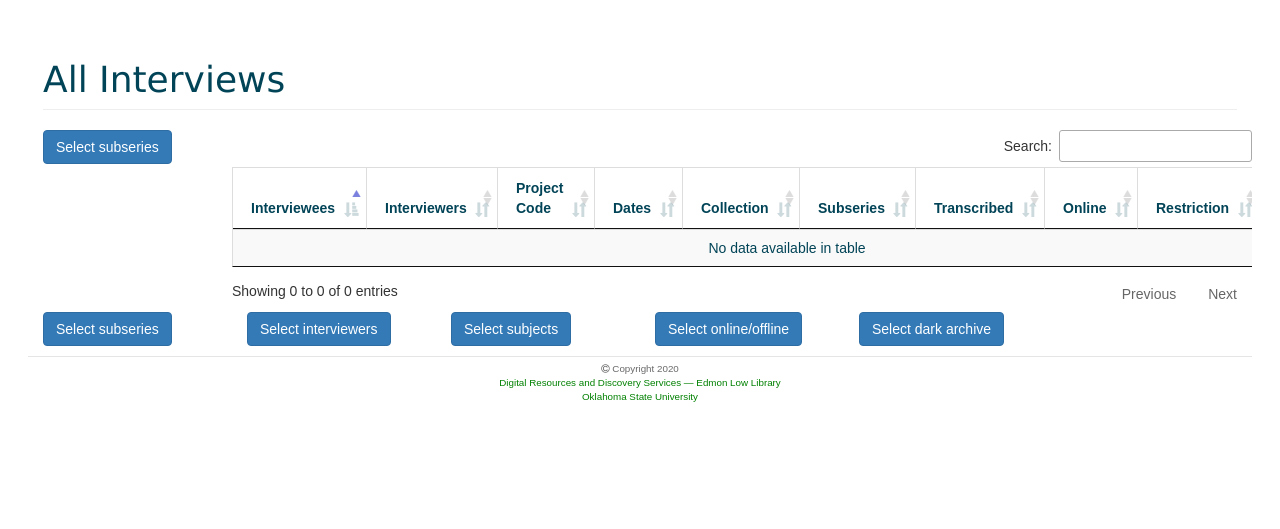
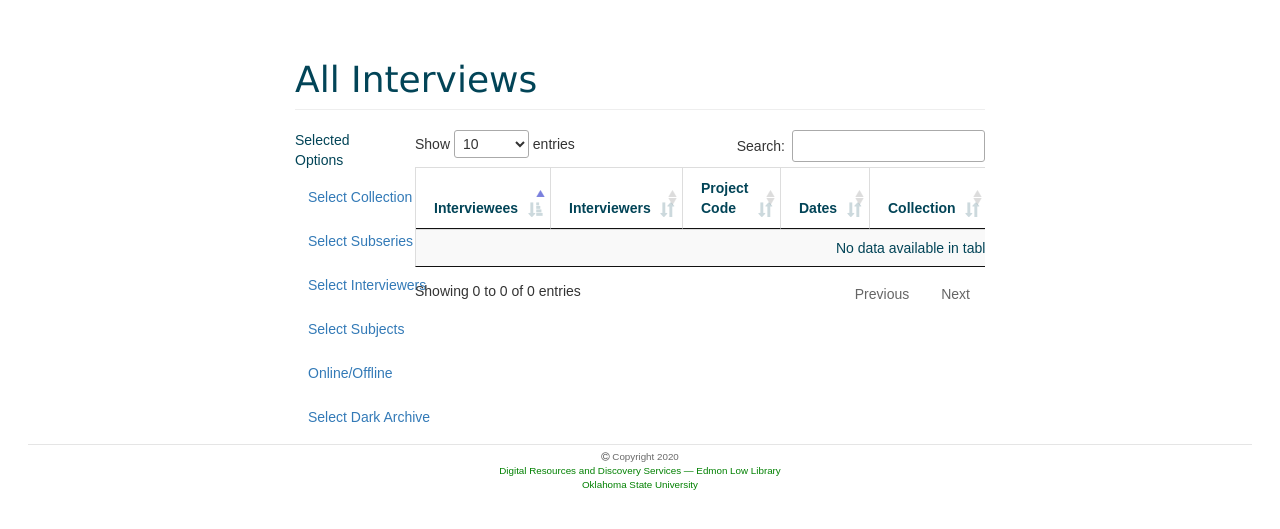
Before and after one commit to okstate-library/oralhistory-workflow-cms, a Spring Boot app: page /browse in a window 1280 px wide. Shown: the part 52-581 px from the top of the page. Run offline with Spring Boot 4, Linux system fonts and the light colour scheme; the visitor is signed in with stand-in values (Sample User, id 1); data that the repository does not hold is empty; some of the project's set-up classes (security, data sources, template engines, error pages and the like) are left out, and stand-ins take their place; database files in the repository are not loaded; some libraries are stand-ins or nearby versions.

Commit message:
browse page features added and bug fixes.

```diff
--- a/src/main/java/com/okstatelibrary/oralhistoryworkflowcms/controller/CollectionController.java
+++ b/src/main/java/com/okstatelibrary/oralhistoryworkflowcms/controller/CollectionController.java
@@ -128,7 +128,7 @@ public class CollectionController extends MainController {
 	@PostMapping("/delete")
 	public String delete(@ModelAttribute("collection") Collection collection, Model model) {
 
-		List<Transcription> transcriptions = trancriptionService.findAll(collection.getId() + "");
+		List<Transcription> transcriptions = trancriptionService.findByCollectinoId(collection.getId());
 
 		if (transcriptions != null && transcriptions.size() > 0) {
 
--- a/src/main/java/com/okstatelibrary/oralhistoryworkflowcms/controller/TranscriptionController.java
+++ b/src/main/java/com/okstatelibrary/oralhistoryworkflowcms/controller/TranscriptionController.java
@@ -114,7 +114,7 @@ public class TranscriptionController extends MainController {
 
 		model.addAttribute("user", user);
 
-		model.addAttribute("transciprtionCount", transcriptionService.findAll(true).size());
+		model.addAttribute("transciprtionCount", transcriptionService.findAll(false).size());
 		// .filter(u->u.getTranscriptStatus() == 1)
 		// .collect(Collectors.toList());
 
@@ -139,18 +139,20 @@ public class TranscriptionController extends MainController {
 
 		model.addAttribute("transcriptions", transcriptionService.findAll());
 
+		this.messageSetup(model);
+
 		return "browse";
 	}
 
 	@RequestMapping(value = "/browse/data", method = RequestMethod.GET)
-	public @ResponseBody List<Transcription> browseData(@RequestParam(required = false) String collectionoptions)
-			throws JsonProcessingException {
+	public @ResponseBody List<Transcription> browseData(@RequestParam(required = false) String collectionoptions,
+			@RequestParam(required = false) String subseriesoptions) throws JsonProcessingException {
 
 		List<Transcription> transcriptions = null;
 
 		if (StringUtil.isNotNullOrEmpty(collectionoptions)) {
 
-			transcriptions = transcriptionService.findAll(collectionoptions);
+			transcriptions = transcriptionService.findAll(collectionoptions, subseriesoptions);
 		} else {
 			transcriptions = transcriptionService.findAll();
 		}
@@ -200,15 +202,20 @@ public class TranscriptionController extends MainController {
 
 		List<Transcription> list = null;
 
+		System.out.println("isinitialize -- " + isinitialize);
 		System.out.println("options -- " + options);
 
 		if (isinitialize != null && !isinitialize.isEmpty() && Boolean.parseBoolean(isinitialize)) {
+
+			System.out.println("isinitialize  true");
 
 			list = transcriptionService.findAll(false);
 
 			this.transcriptionList = list;
 
 		} else {
+
+			System.out.println("isinitialize is false");
 
 			list = this.transcriptionList.stream()
 					.filter(u -> u.getIsPriority() == (byte) (options.contains("2") ? 1 : u.getIsPriority()))
@@ -264,7 +271,7 @@ public class TranscriptionController extends MainController {
 		User user = userService.findByUsername(principal.getName());
 		model.addAttribute("user", user);
 
-		transcription.setTitle("Oral history interview with" + transcription.getInterviewee());
+		transcription.setTitle("Oral history interview with " + transcription.getInterviewee());
 
 		transcription.setCreatedDate(DateUtil.getTodaySqlDate());
 		transcription.setUpdatedDate(DateUtil.getTodaySqlDate());
@@ -287,6 +294,20 @@ public class TranscriptionController extends MainController {
 		return "redirect:/addinterview";
 	}
 
+	@RequestMapping(value = "/delete", method = RequestMethod.POST)
+	public String deleteinterview(@Valid Transcription transcription, BindingResult bindingResult, Model model,
+			Principal principal) throws ParseException {
+
+		transcriptionService.delete(transcription.getId());
+
+		System.out.print(transcription.getId());
+
+		this.errorType = ErrorType.SUCESS;
+		this.message = "Interview details deleted successfully!";
+
+		return "redirect:/browse";
+	}
+
 	@RequestMapping(value = { "/modifyinterview/{id}" })
 	public String modifyinterview(@PathVariable(required = false) String id, Principal principal, Model model) {
 
@@ -297,6 +318,7 @@ public class TranscriptionController extends MainController {
 
 		Transcription transcription = transcriptionService.findById(Integer.parseInt(id)).orElse(null);
 
+		if (transcription != null) {
 			// Master data for drop downs
 			model.addAttribute("collections", collectionService.findAll());
 			model.addAttribute("subseries", subserieService.findAll());
@@ -307,6 +329,10 @@ public class TranscriptionController extends MainController {
 					predefinedUserService.findAllByType(PredefinedUserType.TRANSCRIBER.getCode()));
 
 			model.addAttribute("interviewdetails", transcription);
+		} else {
+			this.errorType = ErrorType.ERROR;
+			this.message = "Relevent interview record cannot find in the system. Please refresh the 'Browse' or 'Transcription queue' page and look for the record.";
+		}
 
 		this.messageSetup(model);
 
@@ -568,22 +594,7 @@ public class TranscriptionController extends MainController {
 		HttpSession session = request.getSession();
 		session.setAttribute("reportobj", report);
 
-		System.out.println("status " + report.getStatus());
-
-		System.out.println("borndigital " + report.getBornDigital());
-		System.out.println("converted " + report.getConverted());
-
-
 		List<Transcription> transcriptions = getTranscriptions(report);
-////
-//		if (report.getAction().equals("download")) {
-//			downloadTranscriptions(transcriptions);
-//		}
-//
-//		model.addAttribute("recordcount", transcriptions.size() + " records found.");
-//
-//		model.addAttribute("interviewers",
-//				predefinedUserService.findAllByType(PredefinedUserType.INTERVIEWER.getCode()));
 
 		return "" + transcriptions.size();
 	}
@@ -593,7 +604,6 @@ public class TranscriptionController extends MainController {
 
 		HttpSession session = request.getSession();
 		Report report = (Report) session.getAttribute("reportobj");
-
 
 		return downloadTranscriptions(getTranscriptions(report));
 	}
@@ -639,8 +649,6 @@ public class TranscriptionController extends MainController {
 		if (file.isEmpty()) {
 			this.errorType = ErrorType.ERROR;
 			this.message = "Please select a file to upload!";
-
-			System.out.println("not Uploaded ");
 
 			return "import";
 		}
--- a/src/main/java/com/okstatelibrary/oralhistoryworkflowcms/service/TranscriptionService.java
+++ b/src/main/java/com/okstatelibrary/oralhistoryworkflowcms/service/TranscriptionService.java
@@ -13,7 +13,7 @@ public interface TranscriptionService {
 
 	List<Transcription> findAll(boolean isTranscripted);
 
-	List<Transcription> findAll(String collectionIds);
+	List<Transcription> findAll(String collectionIds, String subseriesoptions);
 
 	List<Transcription> findAll(boolean isTranscripted, boolean isPriority, boolean isTranscribed, boolean isAuditCheck,
 			boolean isFirstEdit, boolean isSecondEdit, boolean isDraftSent, boolean isCorrections, boolean isFinalEdit,
@@ -22,6 +22,8 @@ public interface TranscriptionService {
 	Optional<Transcription> findById(int id);
 
 	Transcription save(Transcription transcription);
+
+	List<Transcription> findByCollectinoId(short collectionId);
 
 	List<Transcription> findBySubseriesId(int id);
 
@@ -36,4 +38,6 @@ public interface TranscriptionService {
 	List<Transcription> report(String interviewer, String location, String beginDate, String endDate, String status,
 			String bornDigital, String converetd);
 
+	void delete(int id);
+
 }
--- a/src/main/resources/application.properties
+++ b/src/main/resources/application.properties
@@ -3,4 +3,4 @@
 # ===============================
 spring.jpa.hibernate.naming.physical-strategy=org.hibernate.boot.model.naming.PhysicalNamingStrategyStandardImpl
 
-spring.profiles.active=dev
+spring.profiles.active=prod
--- a/src/main/resources/static/css/main.css
+++ b/src/main/resources/static/css/main.css
@@ -498,3 +498,31 @@ footer a:link, footer a:visited, footer a:hover, footer a:active {
 .divTableBody {
 	display: table-row-group;
 }
+
+/*
+*
+* ==========================================
+* CUSTOM UTIL CLASSES
+* ==========================================
+*
+*/
+.collapsible-link {
+    width: 100%;
+    position: relative;
+    text-align: left;
+}
+
+.collapsible-link::before {
+    content: '\f107';
+    position: absolute;
+    top: 50%;
+    right: 0.8rem;
+    transform: translateY(-50%);
+    display: block;
+    font-family: 'FontAwesome';
+    font-size: 1.1rem;
+}
+
+.collapsible-link[aria-expanded='true']::before {
+    content: '\f106';
+}
--- a/src/main/resources/static/js/main.datatable.js
+++ b/src/main/resources/static/js/main.datatable.js
@@ -7,7 +7,7 @@ $(document).ready(function() {
 });
 
 var options = [];
-var isinitialize = false;
+var isinitialize = true;
 
 function callTransactionQueueRequest() {
 
@@ -83,22 +83,26 @@ function callTransactionQueueAjaxRequest() {
 					{
 						dom : 'Bfrtip',
 						buttons : [ 'copy', 'csv', 'excel', 'pdf', 'print' ],
+						dom: 'Blfrtip',
 						data : data,
 						columns : [
 
 						{
-							"data" : "interviewee"
+							"data" : "interviewee",
+							'render' : getLink
 						}, {
 							"data" : "interviewer"
 						}, {
 							"data" : "interviewDates"
 						}, {
-							"data" : "projectCode"
+							"data" : "projectCode",class: 'text-center'
 						}, {
 							"data" : "transcriberAssigned"
 						}, {
 							"data" : "isPriority",
 							render : getBooleanImage,
+							class  : 'text-center' ,
+							'sortable': false,
 						}, {
 							"data" : "auditCheckCompleted"
 						}, {
@@ -109,15 +113,24 @@ function callTransactionQueueAjaxRequest() {
 							"data" : "draftSentDate"
 						}, {
 							"data" : "finalEditCompleted"
-						}, {
-							"data" : "id",
-							render : getLink,
 						}, ],
 						sort : [ 0, 'desc' ],
 						"lengthMenu" : [ [ 10, 50, 100, 200, -1 ],
 								[ 10, 50, 100, 200, "All" ] ],
 						"pageLength" : 10
 					});
+
+			$('#transcriptionQueueDataTable').on(
+					'click',
+					'tbody td',
+					function() {
+
+						var obj = $(this).closest('tr').find('td:eq(0) a')
+								.attr('href');
+
+						window.open(obj, '_blank');
+					});
+
 		}
 	});
 
@@ -127,6 +140,9 @@ function callTransactionQueueAjaxRequest() {
 
 var browseCollectionOptions = [];
 var browseCollectionOptionTexts = [];
+
+var browseSubserieOptions = [];
+var browseSubserieOptionTexts = [];
 
 function callBrowseRequest() {
 
@@ -157,12 +173,54 @@ function callBrowseRequest() {
 							}
 						}
 
-						document.getElementById("browseCollectionSelections").innerHTML = '<b>Selected options : </b>'
-								+ browseCollectionOptionTexts.toString();
+						setupSelections();
 
 						callBrowseAjaxRequest();
 
 					});
+
+	$('.browseSubserieOption')
+	.click(
+			function() {
+
+				var optionValue = $(this).attr('value');
+				var optionText = $(this).attr('name');
+
+				if (this.checked) {
+					browseSubserieOptions.push(optionValue);
+					browseSubserieOptionTexts.push(optionText);
+				} else {
+					var index = browseSubserieOptions
+							.indexOf(optionValue);
+
+					if (index !== -1) {
+						browseSubserieOptions.splice(index, 1);
+					}
+
+					var indexText = browseSubserieOptionTexts
+							.indexOf(optionText);
+
+					if (indexText !== -1) {
+						browseSubserieOptionTexts
+								.splice(indexText, 1);
+					}
+				}
+
+				setupSelections();
+
+				callBrowseAjaxRequest();
+
+			});
+}
+
+function setupSelections()
+{
+	document.getElementById("browseSelections").innerHTML = "";
+
+
+	document.getElementById("browseSelections").innerHTML = "(Collections)" + browseCollectionOptionTexts.toString()
+
+	+ "(Subseries)" + browseSubserieOptionTexts.toString();
 }
 
 function callBrowseAjaxRequest() {
@@ -171,7 +229,8 @@ function callBrowseAjaxRequest() {
 		cache : false,
 		url : '/browse/data',
 		data : {
-			"collectionoptions" : browseCollectionOptions.toString()
+			"collectionoptions" : browseCollectionOptions.toString(),
+			"subseriesoptions" : browseSubserieOptions.toString(),
 		},
 		success : function(data) {
 
@@ -181,11 +240,13 @@ function callBrowseAjaxRequest() {
 					{
 						dom : 'Bfrtip',
 						buttons : [ 'copy', 'csv', 'excel', 'pdf', 'print' ],
+						dom: 'Blfrtip',
 						data : data,
 						columns : [
 
 						{
-							"data" : "interviewee"
+							"data" : "interviewee",
+							'render' : getLink
 						}, {
 							"data" : "interviewer"
 						}, {
@@ -199,20 +260,37 @@ function callBrowseAjaxRequest() {
 						}, {
 							"data" : "transcriptStatus",
 							render : getBooleanImage,
+							class  : 'text-center' ,
+							'sortable': false,
+							width : '5px'
 						}, {
 							"data" : "isOnline",
 							render : getBooleanImage,
+							class  : 'text-center' ,
+							'sortable': false,
+							width : '5px'
 						}, {
 							"data" : "isRestriction",
 							render : getBooleanImage,
-						}, {
-							"data" : "id",
-							render : getLink,
+							class  : 'text-center' ,
+							'sortable': false,
+							width : '5px'
 						}, ],
 						sort : [ 0, 'desc' ],
 						"lengthMenu" : [ [ 10, 100, 50, 100, 200, -1 ],
 								[ 10, 100, 50, 100, 200, "All" ] ],
 						"pageLength" : 10
+					});
+
+			$('#browseDataTable').on(
+					'click',
+					'tbody td',
+					function() {
+
+						var obj = $(this).closest('tr').find('td:eq(0) a')
+								.attr('href');
+
+						window.open(obj, '_blank');
 					});
 
 		},
@@ -232,8 +310,10 @@ function getBooleanImage(data, type, full, meta) {
 	}
 }
 
-function getLink(data, type, row) {
-	return '<a href="modifyinterview/' + data + '" target="_blank">edit</a>'
+function getLink(index, row, data) {
+
+	return '<a style="text-decoration:none;" href="modifyinterview/' + data.id
+			+ '" target="_blank">' + data.interviewee + '</a>'
 }
 
 var expanded = false;
--- a/src/main/resources/static/js/main.js
+++ b/src/main/resources/static/js/main.js
@@ -119,19 +119,22 @@ function selectSebseries() {
 
 	$.ajax({
 		type : 'GET',
-		url : "subseries/getSubseries",
+		url : "../subseries/getSubseries",
 		data : {
 			"collectionId" : collectionId
 		},
 		success : function(data) {
 
-			// console.log(data);
-
 			var subseriesDropDown = $('#subseriesDropDown'), option = "";
 
 			subseriesDropDown.empty();
 
-			option = option + "<option value=''> Select subseries </option>";
+			if (data.length > 1) {
+
+				option = option
+						+ "<option value=''> Select Subseries </option>";
+
+			}
 
 			for (var i = 0; i < data.length; i++) {
 				option = option + "<option value='" + data[i].id + "'>"
--- a/src/main/resources/templates/browse.html
+++ b/src/main/resources/templates/browse.html
@@ -5,7 +5,7 @@
 	data-target=".navbar-fixed-top">
 <head th:replace="common/header :: navbar" />
 
-<div class="container-fluid">
+<div class="container my-custom-container">
 
 	<div class="row">
 		<div class="col-lg-12">
@@ -13,59 +13,145 @@
 		</div>
 	</div>
 
+
 	<div class="row">
+		<div class="col-md-2">
+			<p>Selected Options</p>
+			<p id="browseSelections"></p>
+			<div id="accordion">
+				<div class="card">
+					<div class="card-header" id="headingOne">
+						<h5 class="mb-0">
+							<button class="btn btn-link" data-toggle="collapse"
+								data-target="#collapseOne" aria-expanded="true"
+								aria-controls="collapseOne">Select Collection</button>
+						</h5>
+					</div>
 
-		<div class="col-md-2 span8">
-			<div class="row">
-				<!-- <div class="dropdown">
-					<button class="btn btn-primary dropdown-toggle" type="button"
-						id="dropdownMenuButton" data-toggle="dropdown"
-						aria-haspopup="true" aria-expanded="false">Select
-						collections</button> -->
-				<!-- <form class="dropdown-menu" aria-labelledby="dropdownMenuButton"> -->
+					<div id="collapseOne" class="collapse" aria-labelledby="headingOne"
+						data-parent="#accordion">
+						<div class="card-body">
+							<th:block th:each="collection : ${collections}" heigth="100px">
 
-				<th:block th:each="collection : ${collections}" heigth="100px">
-
-					<label class="dropdown-item"><input
-						class="browseCollectionOption" type="checkbox"
-						th:id="'browseOption-' + ${collection.Id}"
-						th:value="${collection.Id}" th:name="${collection.CollectionName}"
-						th:text="${collection.CollectionName}" /></label>
-				</th:block>
-				<!-- </form> -->
-				<!-- </div> -->
-			</div>
-			<div class="row">
-
-
-
-				<div class="col-md-2 form-inline">
-					<div class="dropdown">
-						<button class="btn btn-primary dropdown-toggle" type="button"
-							id="dropdownMenuButton" data-toggle="dropdown"
-							aria-haspopup="true" aria-expanded="false">Select
-							subseries</button>
-						<form class="dropdown-menu" aria-labelledby="dropdownMenuButton">
-
+								<label class="dropdown-item small"><input
+									class="browseCollectionOption" type="checkbox"
+									th:id="'browseOption-' + ${collection.Id}"
+									th:value="${collection.Id}"
+									th:name="${collection.CollectionName}"
+									th:text="'   ' + ${collection.CollectionName}" /></label>
+							</th:block>
+						</div>
+					</div>
+				</div>
+				<div class="card">
+					<div class="card-header" id="headingTwo">
+						<h5 class="mb-0">
+							<button class="btn btn-link collapsed" data-toggle="collapse"
+								data-target="#collapseTwo" aria-expanded="false"
+								aria-controls="collapseTwo">Select Subseries</button>
+						</h5>
+					</div>
+					<div id="collapseTwo" class="collapse" aria-labelledby="headingTwo"
+						data-parent="#accordion">
+						<div class="card-body">
 							<th:block th:each="subserie : ${subseries}">
 
-								<label class="dropdown-item"><input
-									class="browseSubserieOption-" type="checkbox"
+								<label class="dropdown-item small"><input
+									class="browseSubserieOption" type="checkbox"
 									th:id="'browseSubserieOption-' + ${subserie.Id}"
 									th:value="${subserie.Id}" th:name="${subserie.SubseriesName}"
-									th:text="${subserie.SubseriesName}" /></label>
+									th:text="'   ' + ${subserie.SubseriesName}" /></label>
 							</th:block>
-						</form>
+						</div>
+					</div>
+				</div>
+				<div class="card">
+					<div class="card-header" id="headingThree">
+						<h5 class="mb-0">
+							<button class="btn btn-link collapsed" data-toggle="collapse"
+								data-target="#collapseThree" aria-expanded="false"
+								aria-controls="collapseThree">Select Interviewers</button>
+						</h5>
+					</div>
+					<div id="collapseThree" class="collapse"
+						aria-labelledby="headingThree" data-parent="#accordion">
+						<div class="card-body">
+							<th:block th:each="interviewer : ${interviewers}">
 
+								<label class="dropdown-item"><input
+									class="browseInterviewerOption-" type="checkbox"
+									th:id="'browseInterviewerOption-' + ${interviewer.Id}"
+									th:value="${interviewer.Id}" th:name="${interviewer.Name}"
+									th:text="${interviewer.Name}" /></label>
+							</th:block>
+						</div>
+					</div>
+				</div>
+				<div class="card">
+					<div class="card-header" id="headingThree">
+						<h5 class="mb-0">
+							<button class="btn btn-link collapsed" data-toggle="collapse"
+								data-target="#collapseFour" aria-expanded="false"
+								aria-controls="collapseFour">Select Subjects</button>
+						</h5>
+					</div>
+					<div id="collapseFour" class="collapse"
+						aria-labelledby="headingThree" data-parent="#accordion">
+						<div class="card-body">
+							<th:block th:each="subject : ${subjects}">
 
+								<label class="dropdown-item"><input
+									class="browseSubjectOption-" type="checkbox"
+									th:id="'browseSubjectOption-' + ${subject.Id}"
+									th:value="${subject.Id}" th:name="${subject.SubjectName}"
+									th:text="${subject.SubjectName}" /></label>
+							</th:block>
+						</div>
+					</div>
+				</div>
+				<div class="card">
+					<div class="card-header" id="headingThree">
+						<h5 class="mb-0">
+							<button class="btn btn-link collapsed" data-toggle="collapse"
+								data-target="#collapseFive" aria-expanded="false"
+								aria-controls="collapseFive">Online/Offline</button>
+						</h5>
+					</div>
+					<div id="collapseFive" class="collapse"
+						aria-labelledby="headingThree" data-parent="#accordion">
+						<div class="card-body">
+							<th:block>
 
+								<label class="dropdown-item"> <input type="checkbox"
+									name="active" /> Online
+								</label>
+							</th:block>
+						</div>
 					</div>
+				</div>
+				<div class="card">
+					<div class="card-header" id="headingThree">
+						<h5 class="mb-0">
+							<button class="btn btn-link collapsed" data-toggle="collapse"
+								data-target="#collapseSix" aria-expanded="false"
+								aria-controls="collapseSix">Select Dark Archive</button>
+						</h5>
+					</div>
+					<div id="collapseSix" class="collapse"
+						aria-labelledby="headingThree" data-parent="#accordion">
+						<div class="card-body">
+							<th:block>
 
+								<label class="dropdown-item"> <input type="checkbox"
+									name="active" /> Dark Archive
+								</label>
+							</th:block>
+						</div>
+					</div>
 				</div>
 			</div>
 		</div>
-
-		<div class="col-md-110 span4">
+		<div class="col-md-10">
 
 			<div class="table-responsive">
 				<table id="browseDataTable"
@@ -81,168 +167,17 @@
 							<th>Transcribed</th>
 							<th>Online</th>
 							<th>Restriction</th>
-							<th>View</th>
 
 						</tr>
 					</thead>
-					<!-- <tbody>
-				<tr data-th-each="transcription : ${transcriptions}">
-					<td data-th-text="${transcription.Interviewee}">...</td>
-					<td data-th-text="${transcription.Interviewer}">...</td>
-					<td data-th-text="${transcription.ProjectCode}">...</td>
-					<td data-th-text="${transcription.InterviewDate}">...</td>
-					<td data-th-text="${transcription.CollectionId}">...</td>
-					<td><i class="fa "
-						th:classappend="${transcription.TranscriptStatus == 0} ? fa-times : fa-check"
-						aria-hidden="true"></i></td>
 
-					<td><i class="fa "
-						th:classappend="${transcription.IsOnline == 0} ? fa-times : fa-check"
-						aria-hidden="true"></i></td>
-
-					<td><i class="fa "
-						th:classappend="${transcription.IsRestriction == 0} ? fa-times : fa-check"
-						aria-hidden="true"></i></td>
-				</tr>
-			</tbody> -->
 				</table>
 			</div>
 		</div>
-
 	</div>
-
-	<div class="row">
 
 
 
-		<div class="col-md-2 form-inline">
-			<div class="dropdown">
-				<button class="btn btn-primary dropdown-toggle" type="button"
-					id="dropdownMenuButton" data-toggle="dropdown" aria-haspopup="true"
-					aria-expanded="false">Select subseries</button>
-				<form class="dropdown-menu" aria-labelledby="dropdownMenuButton">
-
-					<th:block th:each="subserie : ${subseries}">
-
-						<label class="dropdown-item"><input
-							class="browseSubserieOption-" type="checkbox"
-							th:id="'browseSubserieOption-' + ${subserie.Id}"
-							th:value="${subserie.Id}" th:name="${subserie.SubseriesName}"
-							th:text="${subserie.SubseriesName}" /></label>
-					</th:block>
-				</form>
-
-
-
-			</div>
-
-		</div>
-
-		<div class="col-md-2 form-inline">
-			<div class="dropdown">
-				<button class="btn btn-primary dropdown-toggle" type="button"
-					id="dropdownMenuButton" data-toggle="dropdown" aria-haspopup="true"
-					aria-expanded="false">Select interviewers</button>
-				<form class="dropdown-menu" aria-labelledby="dropdownMenuButton">
-
-					<th:block th:each="interviewer : ${interviewers}">
-
-						<label class="dropdown-item"><input
-							class="browseInterviewerOption-" type="checkbox"
-							th:id="'browseInterviewerOption-' + ${interviewer.Id}"
-							th:value="${interviewer.Id}" th:name="${interviewer.Name}"
-							th:text="${interviewer.Name}" /></label>
-					</th:block>
-				</form>
-
-
-
-			</div>
-
-		</div>
-
-		<div class="col-md-2 form-inline">
-			<div class="dropdown">
-				<button class="btn btn-primary dropdown-toggle" type="button"
-					id="dropdownMenuButton" data-toggle="dropdown" aria-haspopup="true"
-					aria-expanded="false">Select subjects</button>
-				<form class="dropdown-menu" aria-labelledby="dropdownMenuButton">
-
-					<th:block th:each="subject : ${subjects}">
-
-						<label class="dropdown-item"><input
-							class="browseSubjectOption-" type="checkbox"
-							th:id="'browseSubjectOption-' + ${subject.Id}"
-							th:value="${subject.Id}" th:name="${subject.SubjectName}"
-							th:text="${subject.SubjectName}" /></label>
-					</th:block>
-				</form>
-
-
-
-			</div>
-
-		</div>
-
-		<div class="col-md-2 form-inline">
-			<div class="dropdown">
-				<button class="btn btn-primary dropdown-toggle" type="button"
-					id="dropdownMenuButton" data-toggle="dropdown" aria-haspopup="true"
-					aria-expanded="false">Select online/offline</button>
-				<form class="dropdown-menu" aria-labelledby="dropdownMenuButton">
-
-					<th:block>
-
-						<label class="dropdown-item"> <input type="checkbox"
-							name="active" /> Online
-						</label>
-					</th:block>
-				</form>
-
-
-
-			</div>
-
-		</div>
-
-		<div class="col-md-2 form-inline">
-			<div class="dropdown">
-				<button class="btn btn-primary dropdown-toggle" type="button"
-					id="dropdownMenuButton" data-toggle="dropdown" aria-haspopup="true"
-					aria-expanded="false">Select dark archive</button>
-				<form class="dropdown-menu" aria-labelledby="dropdownMenuButton">
-
-					<th:block>
-
-						<label class="dropdown-item"> <input type="checkbox"
-							name="active" /> Dark Archive
-						</label>
-					</th:block>
-				</form>
-
-
-
-			</div>
-
-		</div>
-
-	</div>
-
-	<div class="row">
-
-		<div class="col-md-2 form-inline">
-
-			<p id="browseCollectionSelections"></p>
-
-		</div>
-
-		<div class="col-md-2 form-inline">
-
-			<p id="browseSubseriesSelections"></p>
-
-		</div>
-
-	</div>
 
 
 
--- a/src/main/resources/templates/transcriptionqueue.html
+++ b/src/main/resources/templates/transcriptionqueue.html
@@ -53,7 +53,6 @@
 						<th>Second edit</th>
 						<th>Draft sent</th>
 						<th>Final edit</th>
-						<th>View</th>
 					</tr>
 				</thead>
 			</table>
```
Also changed, not shown: src/main/java/com/okstatelibrary/oralhistoryworkflowcms/controller/SubserieController.java (+6 -1 lines), src/main/java/com/okstatelibrary/oralhistoryworkflowcms/entity/User.java (+8 -0 lines), src/main/java/com/okstatelibrary/oralhistoryworkflowcms/service/Impl/TranscriptionServiceImpl.java (+81 -51 lines), src/main/resources/templates/modifyinterview.html (+32 -2 lines), src/main/resources/templates/reports.html (+17 -24 lines). Lines whose indentation alone changed are shown as unchanged.
